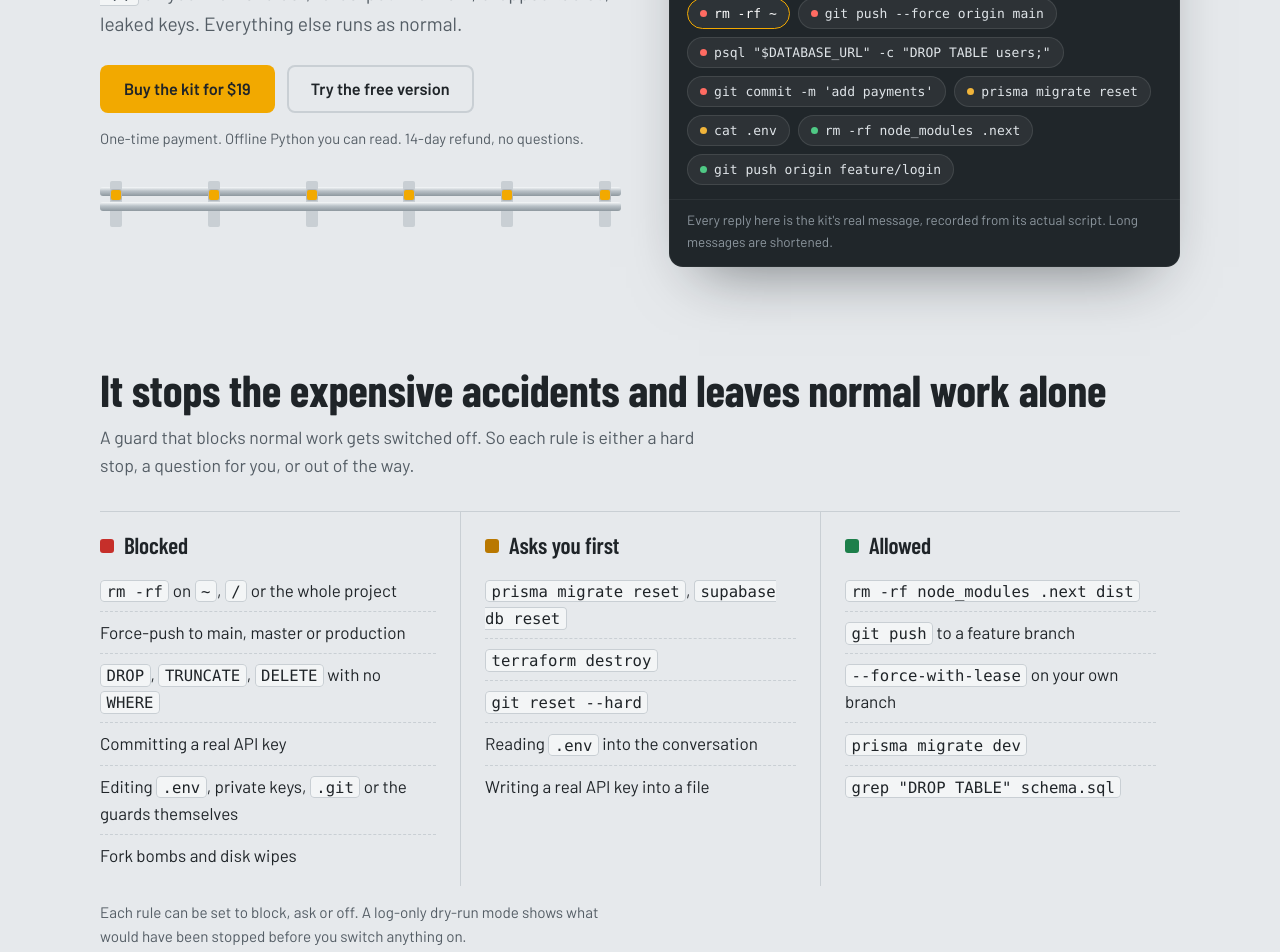
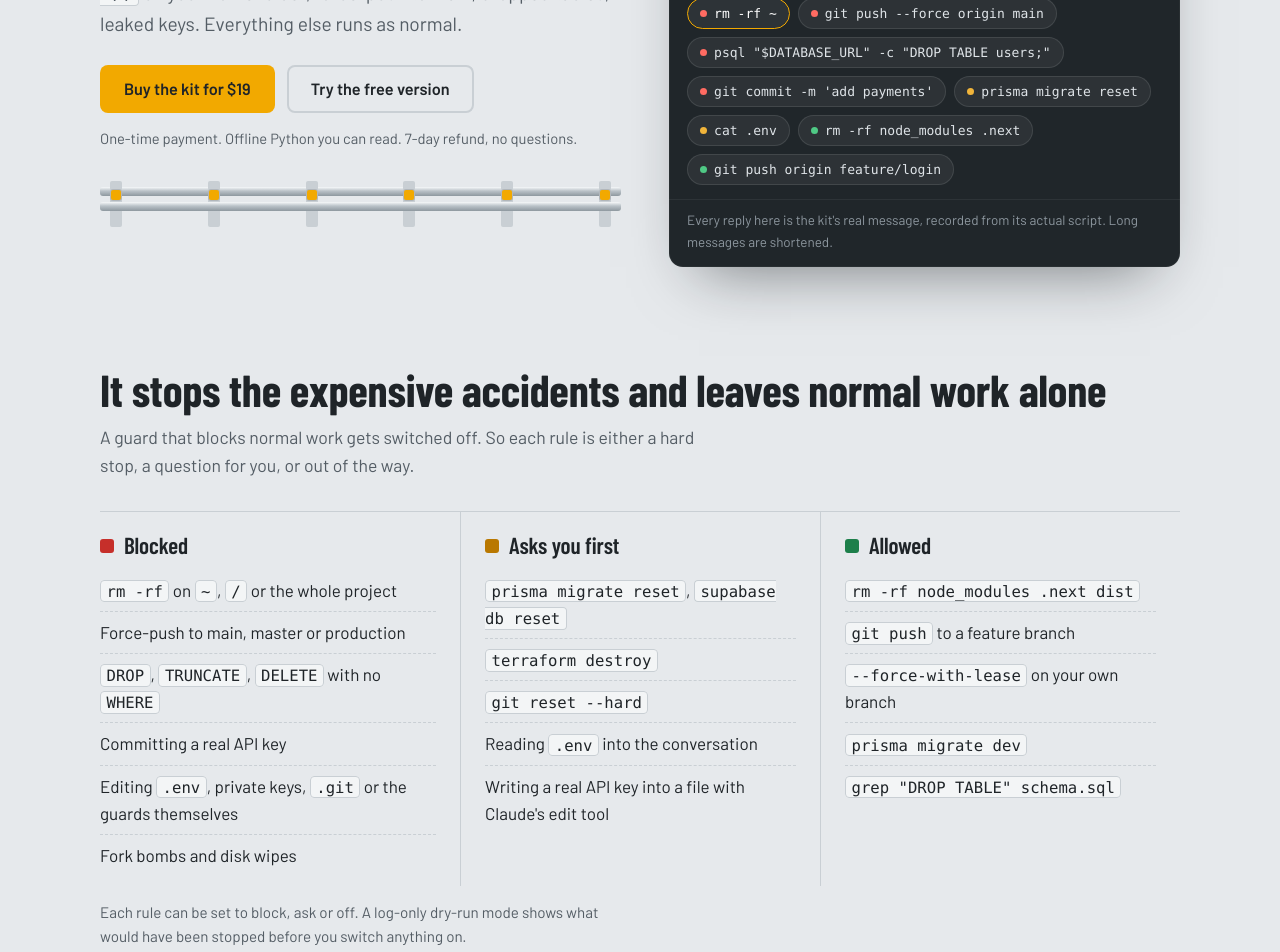
Before and after one commit to TabishAarif/claude-code-guardrails, a plain HTML site: page index.html in a window 1280 px wide. Shown: the part 440-1392 px from the top of the page. Drawn offline with nearby package versions, Linux system fonts and the light colour scheme.

Commit message:
Change refund policy duration to 7 days
Updated refund policy duration from 14 days to 7 days.

```diff
--- a/index.html
+++ b/index.html
@@ -175,7 +175,7 @@ footer p{max-width:none}
         <a class="btn btn-primary" href="https://buy.polar.sh/polar_cl_afmq8FgzjPvCNaldmWfTJDDWqsbBNaUDR9yXY2SRgju">Buy the kit for $19</a>
         <a class="btn btn-ghost" href="https://github.com/TabishAarif/claude-code-guardrails">Try the free version</a>
       </div>
-      <p class="fine">One-time payment. Offline Python you can read. 14-day refund, no questions.</p>
+      <p class="fine">One-time payment. Offline Python you can read. 7-day refund, no questions.</p>
       <div class="rail" aria-hidden="true"><div class="posts"><span></span><span></span><span></span><span></span><span></span><span></span></div></div>
     </div>
 
@@ -203,7 +203,7 @@ footer p{max-width:none}
       <div class="lane"><h3><i class="c-block" aria-hidden="true"></i>Blocked</h3>
         <ul><li><code>rm -rf</code> on <code>~</code>, <code>/</code> or the whole project</li><li>Force-push to main, master or production</li><li><code>DROP</code>, <code>TRUNCATE</code>, <code>DELETE</code> with no <code>WHERE</code></li><li>Committing a real API key</li><li>Editing <code>.env</code>, private keys, <code>.git</code> or the guards themselves</li><li>Fork bombs and disk wipes</li></ul></div>
       <div class="lane"><h3><i class="c-ask" aria-hidden="true"></i>Asks you first</h3>
-        <ul><li><code>prisma migrate reset</code>, <code>supabase db reset</code></li><li><code>terraform destroy</code></li><li><code>git reset --hard</code></li><li>Reading <code>.env</code> into the conversation</li><li>Writing a real API key into a file</li></ul></div>
+        <ul><li><code>prisma migrate reset</code>, <code>supabase db reset</code></li><li><code>terraform destroy</code></li><li><code>git reset --hard</code></li><li>Reading <code>.env</code> into the conversation</li><li>Writing a real API key into a file with Claude's edit tool</li></ul></div>
       <div class="lane"><h3><i class="c-go" aria-hidden="true"></i>Allowed</h3>
         <ul><li><code>rm -rf node_modules .next dist</code></li><li><code>git push</code> to a feature branch</li><li><code>--force-with-lease</code> on your own branch</li><li><code>prisma migrate dev</code></li><li><code>grep "DROP TABLE" schema.sql</code></li></ul></div>
     </div>
@@ -244,7 +244,7 @@ footer p{max-width:none}
         <ul><li>Install it in projects you build for clients</li><li>Clients keep what is installed</li></ul>
         <a class="btn" href="https://buy.polar.sh/polar_cl_ZFuKEOzUbSxZHLEfsSbCKFG4VqkuiHrYZSFDD3PgWdT">Buy Client-work</a></div>
     </div>
-    <p class="terms">Full refund within 14 days of purchase, no questions asked. Every 1.x update is free. Questions: <a href="mailto:tabishaarif25@gmail.com">tabishaarif25@gmail.com</a></p>
+    <p class="terms">Full refund within 7 days of purchase, no questions asked. Every 1.x update is free. Questions: <a href="mailto:tabishaarif25@gmail.com">tabishaarif25@gmail.com</a></p>
   </section>
 
   <section id="trust" aria-labelledby="trust-h">
```
